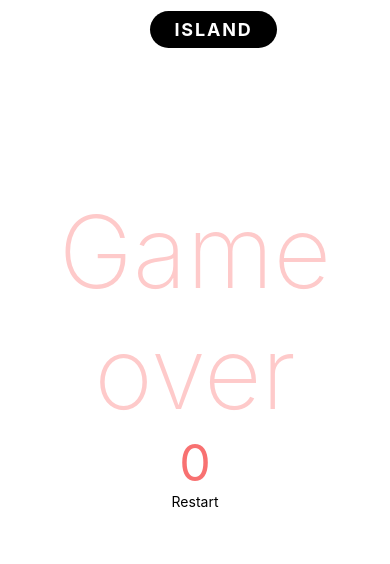
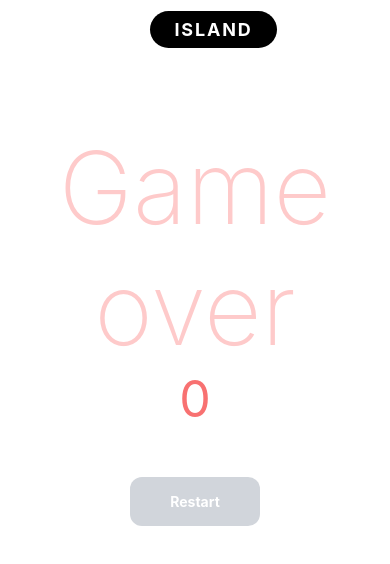
Before and after one commit to rookasrudzianskas/ping-pong, a React Native app: screen / in a window 390 px wide. Shown: the top 564 px of the page. Built offline with nearby package versions, Linux system fonts and the light colour scheme.

Commit message:
Add restart button
The restart button is a simple button that resets the game state.

```diff
--- a/src/components/Game.js
+++ b/src/components/Game.js
@@ -132,7 +132,14 @@ const Game = () => {
         onEnd: (event, ctx) => {
 
         }
-    })
+    });
+
+    const restartGame = () => {
+        targetPositionX.value = width / 2;
+        targetPositionY.value = height / 2;
+        setScore(0);
+        setGameOver(false);
+    }
 
     return (
         <View className="items-center justify-center h-screen">
@@ -164,8 +171,8 @@ const Game = () => {
 
             {/* Player */}
             {gameOver ? (
-                <TouchableOpacity activeOpacity={0.7}>
-                    <Text>Restart</Text>
+                <TouchableOpacity className="bg-gray-300 px-10 py-4 rounded-xl my-12" activeOpacity={0.7} onPress={restartGame}>
+                    <Text className="font-bold text-white">Restart</Text>
                 </TouchableOpacity>
             ) : (
                 <Animated.View
```
